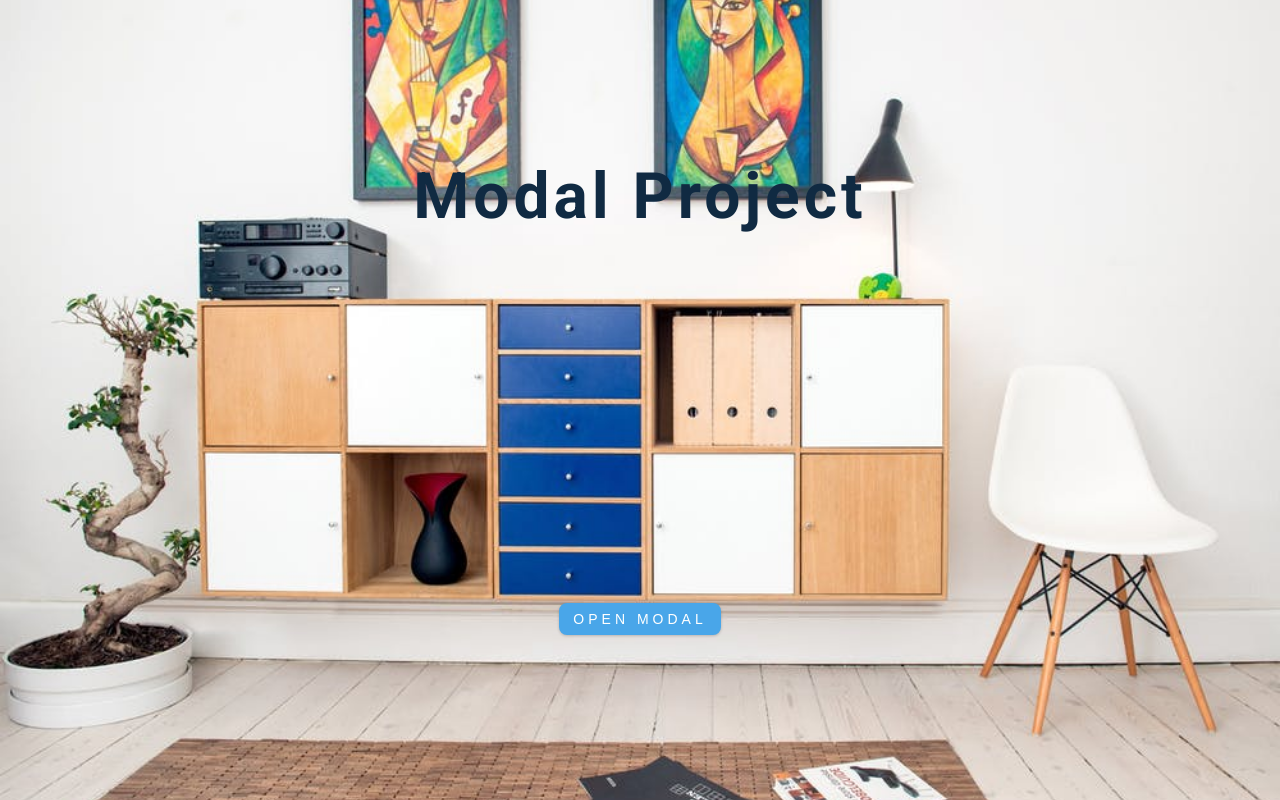
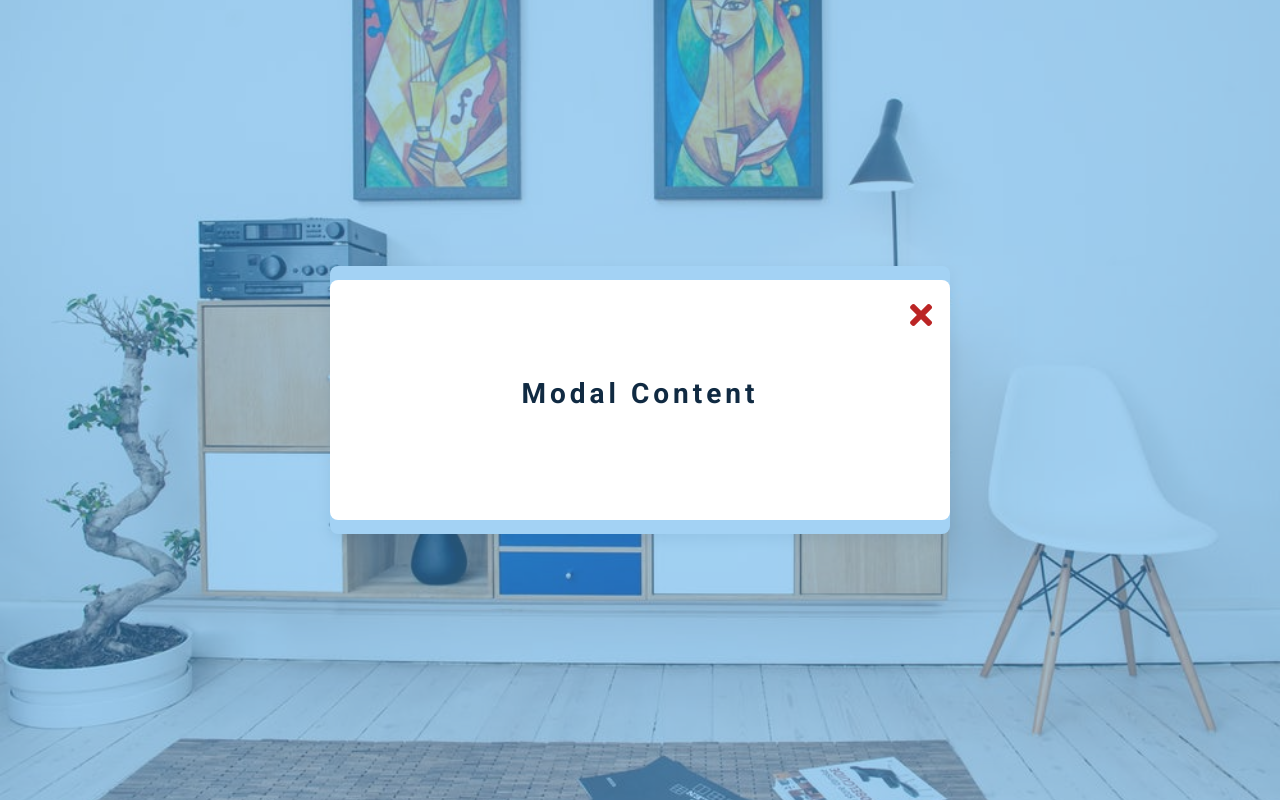
Before and after one commit to ihlasMert/modal-js-project, a plain HTML site: page index.html in a window 1280 px wide. Both pictures are taken after a click on the button "OPEN MODAL". Drawn offline with nearby package versions, Linux system fonts and the light colour scheme.

Commit message:
completed project

```diff
--- a/app.js
+++ b/app.js
@@ -8,9 +8,9 @@ const modal = document.querySelector(".modal-overlay")
 const closeBtn = document.querySelector(".close-btn")
 
 modalBtn.addEventListener("click", function(){
-
+modal.classList.add("open-modal")
 })
 
 closeBtn.addEventListener("click", function(){
-
+modal.classList.remove("open-modal")
 })
--- a/index.html
+++ b/index.html
@@ -15,13 +15,15 @@
   <body>
     <!-- hero -->
     <header class="hero">
-      <h1>modal project</h1>
-      <button class="btn modal-btn">open modal</button>
+      <div class="banner">
+        <h1>modal project</h1>
+        <button class="btn modal-btn">open modal</button>
+      </div>
     </header>
     <!-- end of hero -->
     <!-- modal -->
     <div class="modal-overlay">
-      <div class="model-container">
+      <div class="modal-container">
         <h3>modal content</h3>
         <button class="close-btn">
           <i class="fas fa-times"></i>
```
